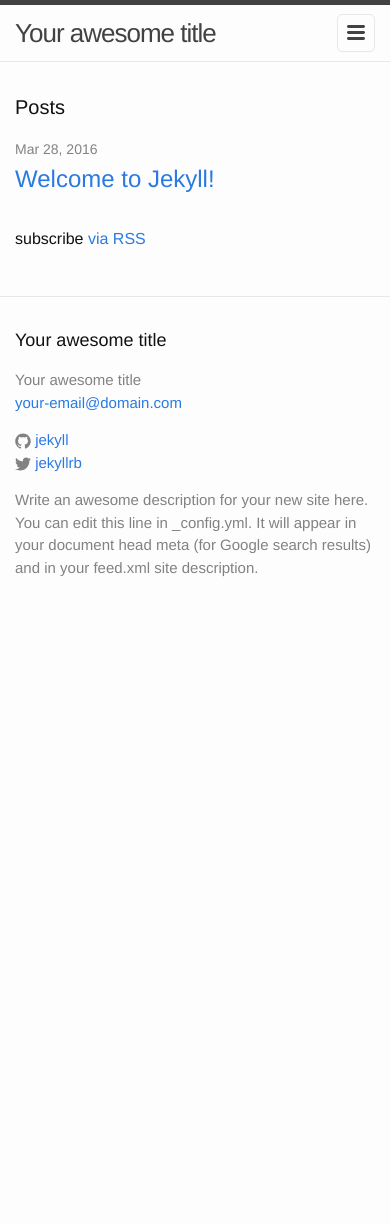
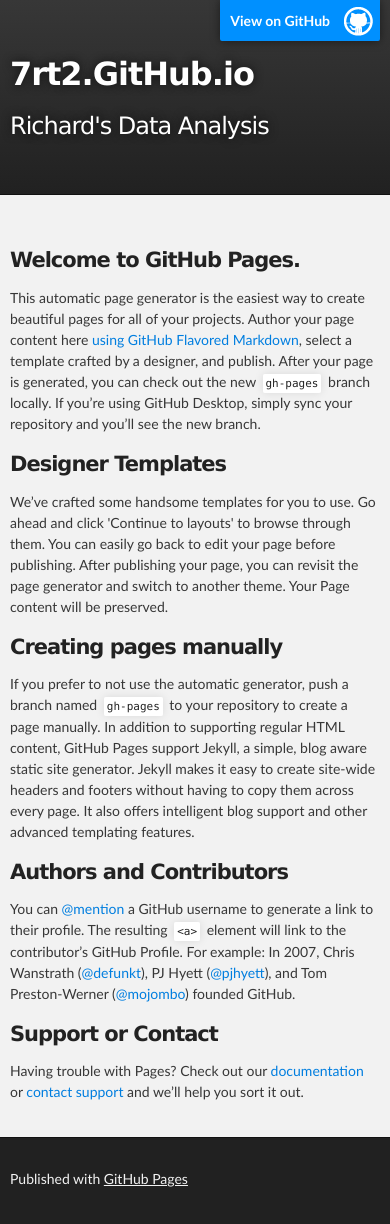
Before and after one commit to 7rt2/7rt2.github.io, a Jekyll site: the page index.html, which Jekyll copies as it is, in a window 390 px wide. Built offline with Jekyll 4.4.1, drawn with Linux system fonts in a browser that asks for light colours; before the commit the page ends 900 px from its top, so only the background shows below that.

Commit message:
Replace master branch with page content via GitHub

```diff
--- a/index.html
+++ b/index.html
@@ -1,23 +1,67 @@
----
-layout: default
----
+<!DOCTYPE html>
+<html>
 
-<div class="home">
+  <head>
+    <meta charset='utf-8'>
+    <meta http-equiv="X-UA-Compatible" content="chrome=1">
+    <meta name="description" content="7rt2.GitHub.io : Richard&#39;s Data Analysis">
 
-  <h1 class="page-heading">Posts</h1>
+    <link rel="stylesheet" type="text/css" media="screen" href="stylesheets/stylesheet.css">
 
-  <ul class="post-list">
-    {% for post in site.posts %}
-      <li>
-        <span class="post-meta">{{ post.date | date: "%b %-d, %Y" }}</span>
+    <title>7rt2.GitHub.io</title>
+  </head>
 
-        <h2>
-          <a class="post-link" href="{{ post.url | prepend: site.baseurl }}">{{ post.title }}</a>
-        </h2>
-      </li>
-    {% endfor %}
-  </ul>
+  <body>
 
-  <p class="rss-subscribe">subscribe <a href="{{ "/feed.xml" | prepend: site.baseurl }}">via RSS</a></p>
+    <!-- HEADER -->
+    <div id="header_wrap" class="outer">
+        <header class="inner">
+          <a id="forkme_banner" href="https://github.com/7rt2">View on GitHub</a>
 
-</div>
+          <h1 id="project_title">7rt2.GitHub.io</h1>
+          <h2 id="project_tagline">Richard&#39;s Data Analysis</h2>
+
+        </header>
+    </div>
+
+    <!-- MAIN CONTENT -->
+    <div id="main_content_wrap" class="outer">
+      <section id="main_content" class="inner">
+        <h3>
+<a id="welcome-to-github-pages" class="anchor" href="#welcome-to-github-pages" aria-hidden="true"><span aria-hidden="true" class="octicon octicon-link"></span></a>Welcome to GitHub Pages.</h3>
+
+<p>This automatic page generator is the easiest way to create beautiful pages for all of your projects. Author your page content here <a href="https://guides.github.com/features/mastering-markdown/">using GitHub Flavored Markdown</a>, select a template crafted by a designer, and publish. After your page is generated, you can check out the new <code>gh-pages</code> branch locally. If you’re using GitHub Desktop, simply sync your repository and you’ll see the new branch.</p>
+
+<h3>
+<a id="designer-templates" class="anchor" href="#designer-templates" aria-hidden="true"><span aria-hidden="true" class="octicon octicon-link"></span></a>Designer Templates</h3>
+
+<p>We’ve crafted some handsome templates for you to use. Go ahead and click 'Continue to layouts' to browse through them. You can easily go back to edit your page before publishing. After publishing your page, you can revisit the page generator and switch to another theme. Your Page content will be preserved.</p>
+
+<h3>
+<a id="creating-pages-manually" class="anchor" href="#creating-pages-manually" aria-hidden="true"><span aria-hidden="true" class="octicon octicon-link"></span></a>Creating pages manually</h3>
+
+<p>If you prefer to not use the automatic generator, push a branch named <code>gh-pages</code> to your repository to create a page manually. In addition to supporting regular HTML content, GitHub Pages support Jekyll, a simple, blog aware static site generator. Jekyll makes it easy to create site-wide headers and footers without having to copy them across every page. It also offers intelligent blog support and other advanced templating features.</p>
+
+<h3>
+<a id="authors-and-contributors" class="anchor" href="#authors-and-contributors" aria-hidden="true"><span aria-hidden="true" class="octicon octicon-link"></span></a>Authors and Contributors</h3>
+
+<p>You can <a href="https://help.github.com/articles/basic-writing-and-formatting-syntax/#mentioning-users-and-teams" class="user-mention">@mention</a> a GitHub username to generate a link to their profile. The resulting <code>&lt;a&gt;</code> element will link to the contributor’s GitHub Profile. For example: In 2007, Chris Wanstrath (<a href="https://github.com/defunkt" class="user-mention">@defunkt</a>), PJ Hyett (<a href="https://github.com/pjhyett" class="user-mention">@pjhyett</a>), and Tom Preston-Werner (<a href="https://github.com/mojombo" class="user-mention">@mojombo</a>) founded GitHub.</p>
+
+<h3>
+<a id="support-or-contact" class="anchor" href="#support-or-contact" aria-hidden="true"><span aria-hidden="true" class="octicon octicon-link"></span></a>Support or Contact</h3>
+
+<p>Having trouble with Pages? Check out our <a href="https://help.github.com/pages">documentation</a> or <a href="https://github.com/contact">contact support</a> and we’ll help you sort it out.</p>
+      </section>
+    </div>
+
+    <!-- FOOTER  -->
+    <div id="footer_wrap" class="outer">
+      <footer class="inner">
+        <p>Published with <a href="https://pages.github.com">GitHub Pages</a></p>
+      </footer>
+    </div>
+
+
+
+  </body>
+</html>
--- /dev/null
+++ b/javascripts/main.js
@@ -0,0 +1 @@
+console.log('This would be the main JS file.');
--- /dev/null
+++ b/stylesheets/github-light.css
@@ -0,0 +1,115 @@
+/*
+   Copyright 2014 GitHub Inc.
+
+   Licensed under the Apache License, Version 2.0 (the "License");
+   you may not use this file except in compliance with the License.
+   You may obtain a copy of the License at
+
+       http://www.apache.org/licenses/LICENSE-2.0
+
+   Unless required by applicable law or agreed to in writing, software
+   distributed under the License is distributed on an "AS IS" BASIS,
+   WITHOUT WARRANTIES OR CONDITIONS OF ANY KIND, either express or implied.
+   See the License for the specific language governing permissions and
+   limitations under the License.
+
+*/
+
+.pl-c /* comment */ {
+  color: #969896;
+}
+
+.pl-c1      /* constant, markup.raw, meta.diff.header, meta.module-reference, meta.property-name, support, support.constant, support.variable, variable.other.constant */,
+.pl-s .pl-v /* string variable */ {
+  color: #0086b3;
+}
+
+.pl-e  /* entity */,
+.pl-en /* entity.name */ {
+  color: #795da3;
+}
+
+.pl-s .pl-s1 /* string source */,
+.pl-smi      /* storage.modifier.import, storage.modifier.package, storage.type.java, variable.other, variable.parameter.function */ {
+  color: #333;
+}
+
+.pl-ent /* entity.name.tag */ {
+  color: #63a35c;
+}
+
+.pl-k /* keyword, storage, storage.type */ {
+  color: #a71d5d;
+}
+
+.pl-pds              /* punctuation.definition.string, string.regexp.character-class */,
+.pl-s                /* string */,
+.pl-s .pl-pse .pl-s1 /* string punctuation.section.embedded source */,
+.pl-sr               /* string.regexp */,
+.pl-sr .pl-cce       /* string.regexp constant.character.escape */,
+.pl-sr .pl-sra       /* string.regexp string.regexp.arbitrary-repitition */,
+.pl-sr .pl-sre       /* string.regexp source.ruby.embedded */ {
+  color: #183691;
+}
+
+.pl-v /* variable */ {
+  color: #ed6a43;
+}
+
+.pl-id /* invalid.deprecated */ {
+  color: #b52a1d;
+}
+
+.pl-ii /* invalid.illegal */ {
+  background-color: #b52a1d;
+  color: #f8f8f8;
+}
+
+.pl-sr .pl-cce /* string.regexp constant.character.escape */ {
+  color: #63a35c;
+  font-weight: bold;
+}
+
+.pl-ml /* markup.list */ {
+  color: #693a17;
+}
+
+.pl-mh        /* markup.heading */,
+.pl-mh .pl-en /* markup.heading entity.name */,
+.pl-ms        /* meta.separator */ {
+  color: #1d3e81;
+  font-weight: bold;
+}
+
+.pl-mq /* markup.quote */ {
+  color: #008080;
+}
+
+.pl-mi /* markup.italic */ {
+  color: #333;
+  font-style: italic;
+}
+
+.pl-mb /* markup.bold */ {
+  color: #333;
+  font-weight: bold;
+}
+
+.pl-md /* markup.deleted, meta.diff.header.from-file */ {
+  background-color: #ffecec;
+  color: #bd2c00;
+}
+
+.pl-mi1 /* markup.inserted, meta.diff.header.to-file */ {
+  background-color: #eaffea;
+  color: #55a532;
+}
+
+.pl-mdr /* meta.diff.range */ {
+  color: #795da3;
+  font-weight: bold;
+}
+
+.pl-mo /* meta.output */ {
+  color: #1d3e81;
+}
--- /dev/null
+++ b/stylesheets/stylesheet.css
@@ -0,0 +1,425 @@
+/*******************************************************************************
+Slate Theme for GitHub Pages
+by Jason Costello, @jsncostello
+*******************************************************************************/
+
+@import url(github-light.css);
+
+/*******************************************************************************
+MeyerWeb Reset
+*******************************************************************************/
+
+html, body, div, span, applet, object, iframe,
+h1, h2, h3, h4, h5, h6, p, blockquote, pre,
+a, abbr, acronym, address, big, cite, code,
+del, dfn, em, img, ins, kbd, q, s, samp,
+small, strike, strong, sub, sup, tt, var,
+b, u, i, center,
+dl, dt, dd, ol, ul, li,
+fieldset, form, label, legend,
+table, caption, tbody, tfoot, thead, tr, th, td,
+article, aside, canvas, details, embed,
+figure, figcaption, footer, header, hgroup,
+menu, nav, output, ruby, section, summary,
+time, mark, audio, video {
+  margin: 0;
+  padding: 0;
+  border: 0;
+  font: inherit;
+  vertical-align: baseline;
+}
+
+/* HTML5 display-role reset for older browsers */
+article, aside, details, figcaption, figure,
+footer, header, hgroup, menu, nav, section {
+  display: block;
+}
+
+ol, ul {
+  list-style: none;
+}
+
+table {
+  border-collapse: collapse;
+  border-spacing: 0;
+}
+
+/*******************************************************************************
+Theme Styles
+*******************************************************************************/
+
+body {
+  box-sizing: border-box;
+  color:#373737;
+  background: #212121;
+  font-size: 16px;
+  font-family: 'Myriad Pro', Calibri, Helvetica, Arial, sans-serif;
+  line-height: 1.5;
+  -webkit-font-smoothing: antialiased;
+}
+
+h1, h2, h3, h4, h5, h6 {
+  margin: 10px 0;
+  font-weight: 700;
+  color:#222222;
+  font-family: 'Lucida Grande', 'Calibri', Helvetica, Arial, sans-serif;
+  letter-spacing: -1px;
+}
+
+h1 {
+  font-size: 36px;
+  font-weight: 700;
+}
+
+h2 {
+  padding-bottom: 10px;
+  font-size: 32px;
+  background: url('../images/bg_hr.png') repeat-x bottom;
+}
+
+h3 {
+  font-size: 24px;
+}
+
+h4 {
+  font-size: 21px;
+}
+
+h5 {
+  font-size: 18px;
+}
+
+h6 {
+  font-size: 16px;
+}
+
+p {
+  margin: 10px 0 15px 0;
+}
+
+footer p {
+  color: #f2f2f2;
+}
+
+a {
+  text-decoration: none;
+  color: #007edf;
+  text-shadow: none;
+
+  transition: color 0.5s ease;
+  transition: text-shadow 0.5s ease;
+  -webkit-transition: color 0.5s ease;
+  -webkit-transition: text-shadow 0.5s ease;
+  -moz-transition: color 0.5s ease;
+  -moz-transition: text-shadow 0.5s ease;
+  -o-transition: color 0.5s ease;
+  -o-transition: text-shadow 0.5s ease;
+  -ms-transition: color 0.5s ease;
+  -ms-transition: text-shadow 0.5s ease;
+}
+
+a:hover, a:focus {text-decoration: underline;}
+
+footer a {
+  color: #F2F2F2;
+  text-decoration: underline;
+}
+
+em {
+  font-style: italic;
+}
+
+strong {
+  font-weight: bold;
+}
+
+img {
+  position: relative;
+  margin: 0 auto;
+  max-width: 739px;
+  padding: 5px;
+  margin: 10px 0 10px 0;
+  border: 1px solid #ebebeb;
+
+  box-shadow: 0 0 5px #ebebeb;
+  -webkit-box-shadow: 0 0 5px #ebebeb;
+  -moz-box-shadow: 0 0 5px #ebebeb;
+  -o-box-shadow: 0 0 5px #ebebeb;
+  -ms-box-shadow: 0 0 5px #ebebeb;
+}
+
+p img {
+  display: inline;
+  margin: 0;
+  padding: 0;
+  vertical-align: middle;
+  text-align: center;
+  border: none;
+}
+
+pre, code {
+  width: 100%;
+  color: #222;
+  background-color: #fff;
+
+  font-family: Monaco, "Bitstream Vera Sans Mono", "Lucida Console", Terminal, monospace;
+  font-size: 14px;
+
+  border-radius: 2px;
+  -moz-border-radius: 2px;
+  -webkit-border-radius: 2px;
+}
+
+pre {
+  width: 100%;
+  padding: 10px;
+  box-shadow: 0 0 10px rgba(0,0,0,.1);
+  overflow: auto;
+}
+
+code {
+  padding: 3px;
+  margin: 0 3px;
+  box-shadow: 0 0 10px rgba(0,0,0,.1);
+}
+
+pre code {
+  display: block;
+  box-shadow: none;
+}
+
+blockquote {
+  color: #666;
+  margin-bottom: 20px;
+  padding: 0 0 0 20px;
+  border-left: 3px solid #bbb;
+}
+
+
+ul, ol, dl {
+  margin-bottom: 15px
+}
+
+ul {
+  list-style-position: inside;
+  list-style: disc;
+  padding-left: 20px;
+}
+
+ol {
+  list-style-position: inside;
+  list-style: decimal;
+  padding-left: 20px;
+}
+
+dl dt {
+  font-weight: bold;
+}
+
+dl dd {
+  padding-left: 20px;
+  font-style: italic;
+}
+
+dl p {
+  padding-left: 20px;
+  font-style: italic;
+}
+
+hr {
+  height: 1px;
+  margin-bottom: 5px;
+  border: none;
+  background: url('../images/bg_hr.png') repeat-x center;
+}
+
+table {
+  border: 1px solid #373737;
+  margin-bottom: 20px;
+  text-align: left;
+ }
+
+th {
+  font-family: 'Lucida Grande', 'Helvetica Neue', Helvetica, Arial, sans-serif;
+  padding: 10px;
+  background: #373737;
+  color: #fff;
+ }
+
+td {
+  padding: 10px;
+  border: 1px solid #373737;
+ }
+
+form {
+  background: #f2f2f2;
+  padding: 20px;
+}
+
+/*******************************************************************************
+Full-Width Styles
+*******************************************************************************/
+
+.outer {
+  width: 100%;
+}
+
+.inner {
+  position: relative;
+  max-width: 640px;
+  padding: 20px 10px;
+  margin: 0 auto;
+}
+
+#forkme_banner {
+  display: block;
+  position: absolute;
+  top:0;
+  right: 10px;
+  z-index: 10;
+  padding: 10px 50px 10px 10px;
+  color: #fff;
+  background: url('../images/blacktocat.png') #0090ff no-repeat 95% 50%;
+  font-weight: 700;
+  box-shadow: 0 0 10px rgba(0,0,0,.5);
+  border-bottom-left-radius: 2px;
+  border-bottom-right-radius: 2px;
+}
+
+#header_wrap {
+  background: #212121;
+  background: -moz-linear-gradient(top, #373737, #212121);
+  background: -webkit-linear-gradient(top, #373737, #212121);
+  background: -ms-linear-gradient(top, #373737, #212121);
+  background: -o-linear-gradient(top, #373737, #212121);
+  background: linear-gradient(top, #373737, #212121);
+}
+
+#header_wrap .inner {
+  padding: 50px 10px 30px 10px;
+}
+
+#project_title {
+  margin: 0;
+  color: #fff;
+  font-size: 42px;
+  font-weight: 700;
+  text-shadow: #111 0px 0px 10px;
+}
+
+#project_tagline {
+  color: #fff;
+  font-size: 24px;
+  font-weight: 300;
+  background: none;
+  text-shadow: #111 0px 0px 10px;
+}
+
+#downloads {
+  position: absolute;
+  width: 210px;
+  z-index: 10;
+  bottom: -40px;
+  right: 0;
+  height: 70px;
+  background: url('../images/icon_download.png') no-repeat 0% 90%;
+}
+
+.zip_download_link {
+  display: block;
+  float: right;
+  width: 90px;
+  height:70px;
+  text-indent: -5000px;
+  overflow: hidden;
+  background: url(../images/sprite_download.png) no-repeat bottom left;
+}
+
+.tar_download_link {
+  display: block;
+  float: right;
+  width: 90px;
+  height:70px;
+  text-indent: -5000px;
+  overflow: hidden;
+  background: url(../images/sprite_download.png) no-repeat bottom right;
+  margin-left: 10px;
+}
+
+.zip_download_link:hover {
+  background: url(../images/sprite_download.png) no-repeat top left;
+}
+
+.tar_download_link:hover {
+  background: url(../images/sprite_download.png) no-repeat top right;
+}
+
+#main_content_wrap {
+  background: #f2f2f2;
+  border-top: 1px solid #111;
+  border-bottom: 1px solid #111;
+}
+
+#main_content {
+  padding-top: 40px;
+}
+
+#footer_wrap {
+  background: #212121;
+}
+
+
+
+/*******************************************************************************
+Small Device Styles
+*******************************************************************************/
+
+@media screen and (max-width: 480px) {
+  body {
+    font-size:14px;
+  }
+
+  #downloads {
+    display: none;
+  }
+
+  .inner {
+    min-width: 320px;
+    max-width: 480px;
+  }
+
+  #project_title {
+  font-size: 32px;
+  }
+
+  h1 {
+    font-size: 28px;
+  }
+
+  h2 {
+    font-size: 24px;
+  }
+
+  h3 {
+    font-size: 21px;
+  }
+
+  h4 {
+    font-size: 18px;
+  }
+
+  h5 {
+    font-size: 14px;
+  }
+
+  h6 {
+    font-size: 12px;
+  }
+
+  code, pre {
+    min-width: 320px;
+    max-width: 480px;
+    font-size: 11px;
+  }
+
+}
```
Also changed, not shown: params.json (added, +6 -0 lines), images/bg_hr.png (added), images/blacktocat.png (added), images/icon_download.png (added), images/sprite_download.png (added).
